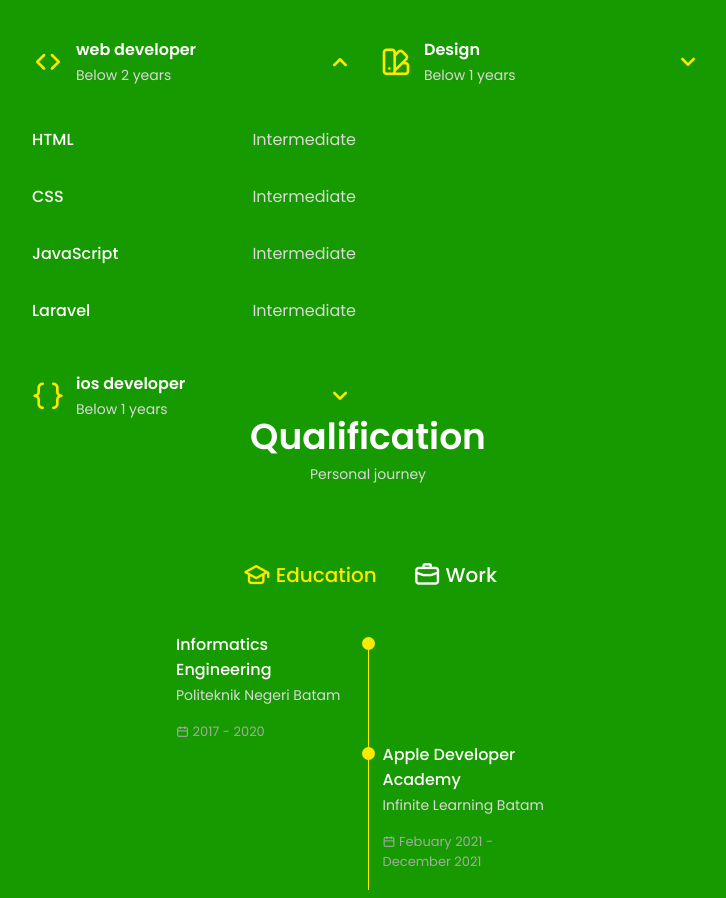
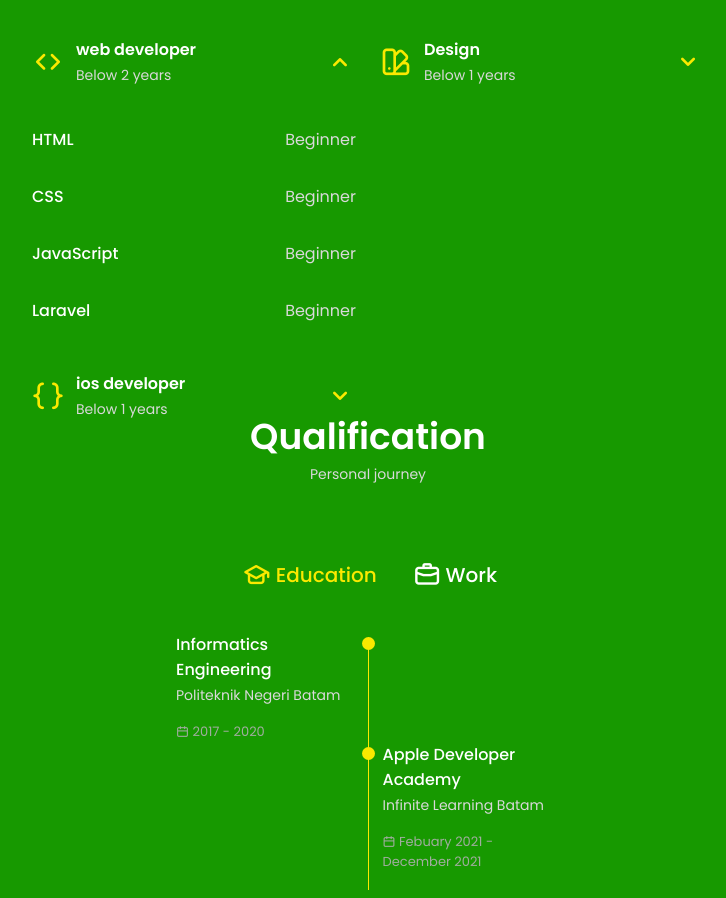
Before and after one commit to rizkymashudi/rmwashere, a plain HTML site: page index.html in a window 1280 px wide. Shown: the part 1740-2638 px from the top of the page, without its empty margins (272-998 px from the left). Drawn offline with nearby package versions, Linux system fonts and the light colour scheme; files whose address does not match are found by name.

Commit message:
change skills

```diff
--- a/index.html
+++ b/index.html
@@ -191,7 +191,7 @@
                                 <div class="skills__data">
                                     <div class="skills__titles">
                                         <h3 class="skills__name title">HTML</h3>
-                                        <span class="skills__number">Intermediate</span>
+                                        <span class="skills__number">Beginner</span>
                                     </div>
                                     <!-- <div class="skills__bar">
                                         <span class="skills__percentage skills__html"></span>
@@ -201,7 +201,7 @@
                                 <div class="skills__data">
                                     <div class="skills__titles">
                                         <h3 class="skills__name title">CSS</h3>
-                                        <span class="skills__number">Intermediate</span>
+                                        <span class="skills__number">Beginner</span>
                                     </div>
                                     <!-- <div class="skills__bar">
                                         <span class="skills__percentage skills__css"></span>
@@ -211,7 +211,7 @@
                                 <div class="skills__data">
                                     <div class="skills__titles">
                                         <h3 class="skills__name title">JavaScript</h3>
-                                        <span class="skills__number">Intermediate</span>
+                                        <span class="skills__number">Beginner</span>
                                     </div>
                                     <!-- <div class="skills__bar">
                                         <span class="skills__percentage skills__js"></span>
@@ -221,7 +221,7 @@
                                 <div class="skills__data">
                                     <div class="skills__titles">
                                         <h3 class="skills__name title">Laravel</h3>
-                                        <span class="skills__number">Intermediate</span>
+                                        <span class="skills__number">Beginner</span>
                                     </div>
                                     <!-- <div class="skills__bar">
                                         <span class="skills__percentage skills__laravel"></span>
```
